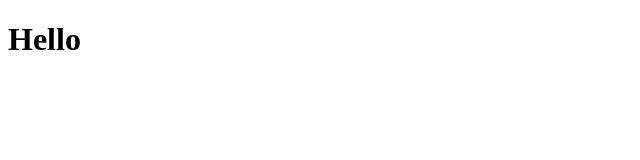
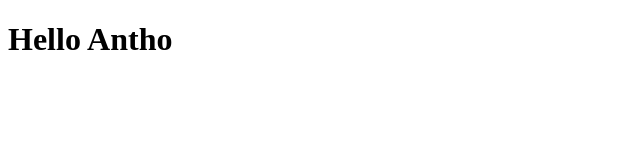
Before and after one commit to AnthonyAlmany/Dashboard, a React (Create React App) app: page / in a window 1280 px wide. Shown: the top 160 px of the page, without its empty margins (0-640 px from the left). Built offline with nearby package versions, Linux system fonts and the light colour scheme.

Commit message:
🚧 Test git

```diff
--- a/src/App.tsx
+++ b/src/App.tsx
@@ -6,7 +6,7 @@ function App() {
 
   return (
     <div className="App">
-     <h1>Hello</h1>
+     <h1>Hello Antho</h1>
     </div>
   );
 }
```
